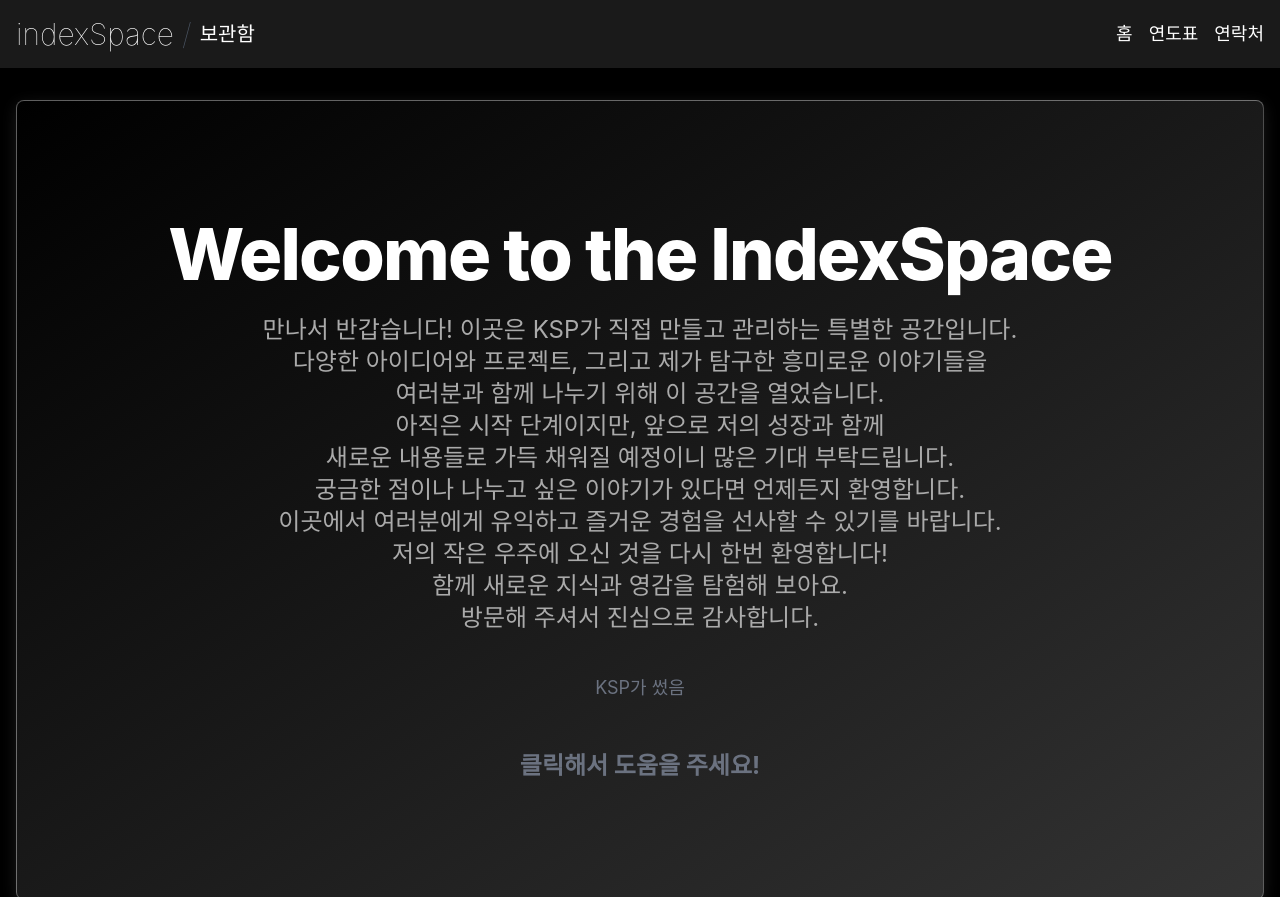
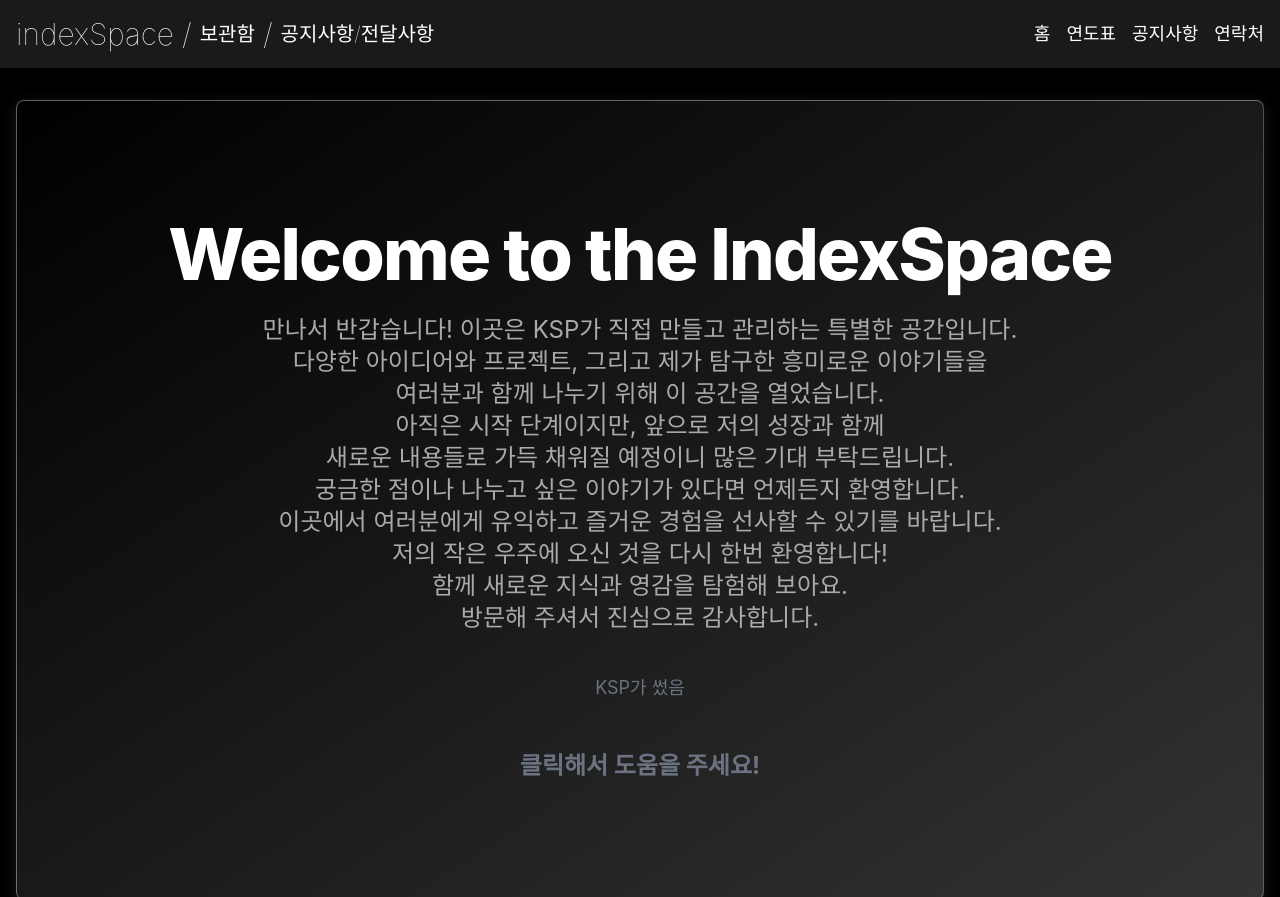
Before and after one commit to KSPindex/kspindex.github.io, a plain HTML site: page index.html in a window 1280 px wide. Shown: the top 897 px of the page. Drawn offline with nearby package versions, Linux system fonts and the light colour scheme.

Commit message:
Update index.html

```diff
--- a/index.html
+++ b/index.html
@@ -147,13 +147,16 @@
         <div class="container mx-auto flex flex-col md:flex-row justify-between items-center px-4">
             <div class="flex items-center mb-2 md:mb-0">
                 <a href="#home" class="text-3xl font-thin hover:text-accent-white transition duration-300">indexSpace</a>
-                <span class="text-3xl font-thin mx-2 text-gray-600">/</span>
+                <span class="text-white text-3xl font-thin mx-2">/</span>
                 <a href="archive.html" class="text-xl font-thin hover:text-accent-white transition duration-300">보관함</a>
+                <span class="text-white text-3xl font-thin mx-2">/</span>
+                <a href="announcements.html" class="text-xl font-thin hover:text-accent-white transition duration-300">공지사항/전달사항</a>
             </div>
             <nav>
                 <ul class="flex flex-wrap justify-center space-x-4 text-lg">
                     <li><a href="#home" class="hover:text-accent-white transition duration-300">홈</a></li>
                     <li><a href="#history" class="hover:text-accent-white transition duration-300">연도표</a></li>
+                    <li><a href="announcements.html" class="hover:text-accent-white transition duration-300">공지사항</a></li>
                     <li><a href="#contact" class="hover:text-accent-white transition duration-300">연락처</a></li>
                 </ul>
             </nav>
```
